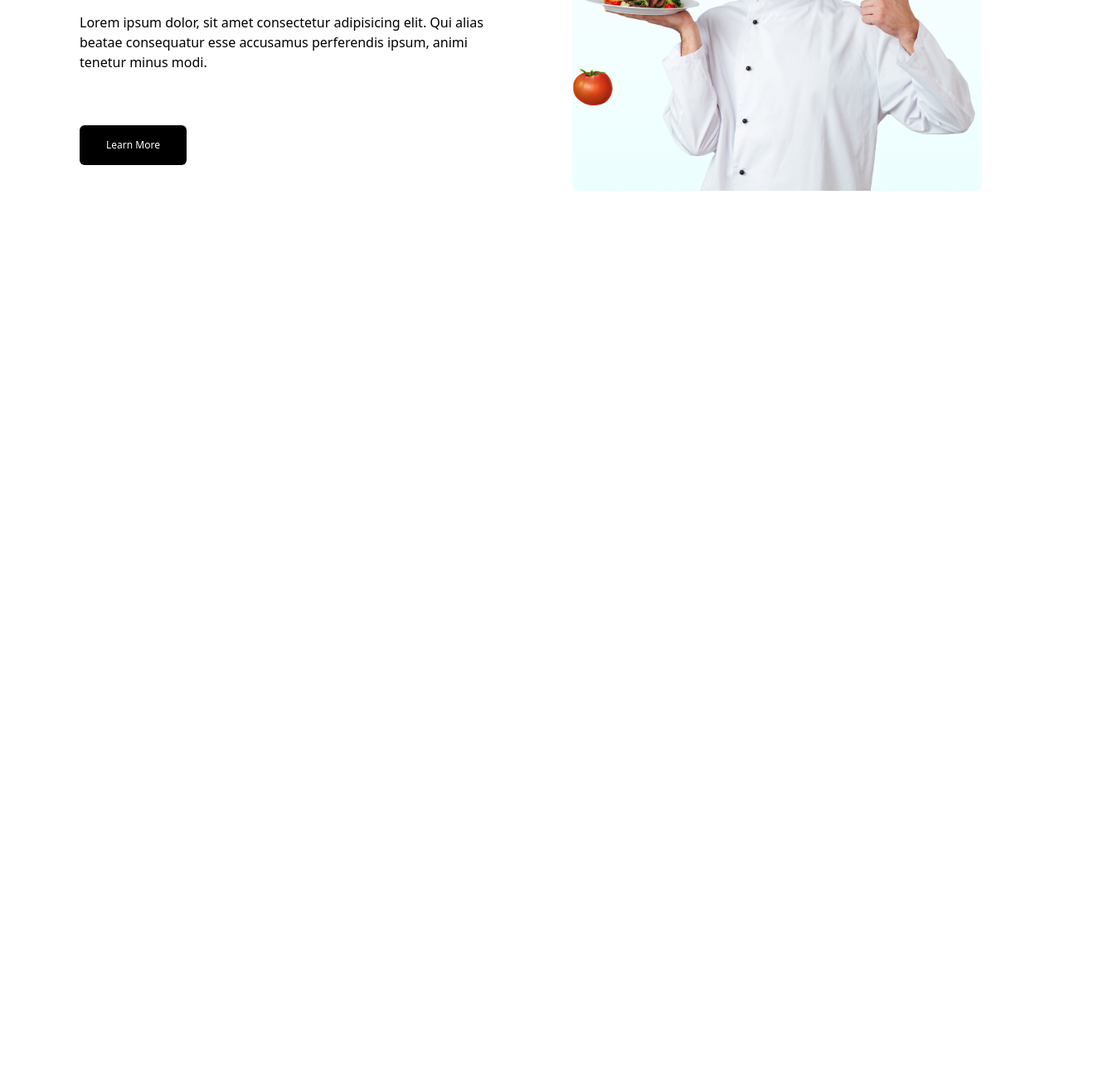
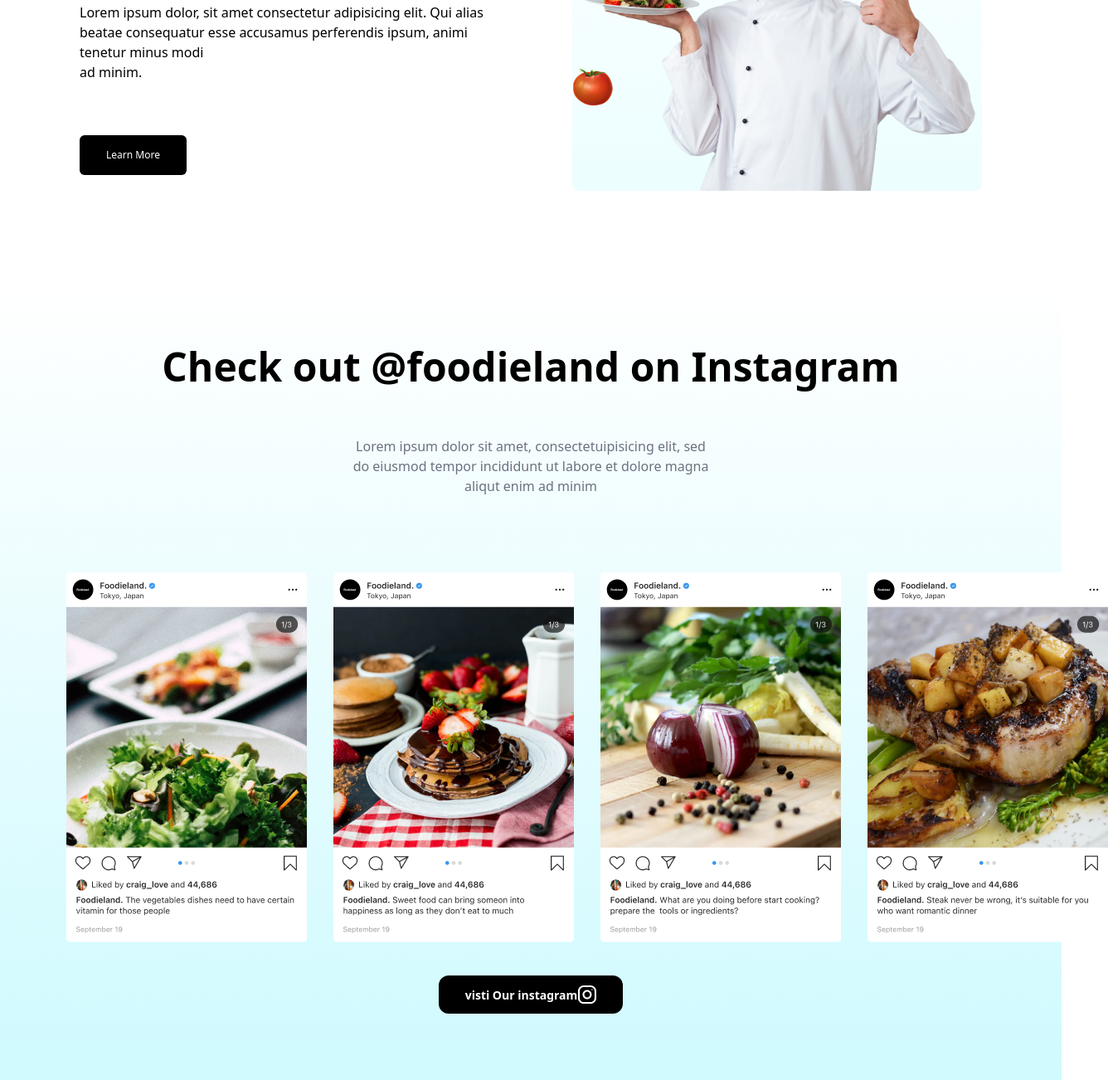
Before and after one commit to simonfornt/foodiland, a website built with Vite: page index.html in a window 1280 px wide. Shown: the part 3272-4574 px from the top of the page at 83% size, 1336 px wide, since content can reach past the window. Before the commit the page ends 3618 px from the top, so only its background shows below. Built offline with nearby package versions, Linux system fonts and the light colour scheme; files whose address does not match are found by name.

Commit message:
social section added

```diff
--- a/index.html
+++ b/index.html
@@ -208,7 +208,7 @@
             </p>
             <p>
                 Lorem ipsum dolor, sit amet consectetur adipisicing elit. Qui alias
-                 beatae consequatur esse accusamus perferendis ipsum, animi tenetur minus modi.
+                 beatae consequatur esse accusamus perferendis ipsum, animi tenetur minus modi <br> ad minim.
                 </p>
                 <button class=" text-white bg-black px-8 py-4 text-xs rounded-md mt-16">Learn More</button>
         </div>
@@ -225,5 +225,26 @@
 
 </section>
 
+<!--  end of chef section -->
+
+<section class="bg-gradient-to-t from-cyan-100 to-blue-40">
+    <div class=" py-10 md:mx-20 md:py-10">
+        <div class=" text-center">
+            <h2 class=" text-[48px] font-semibold leading-none py-8">Check out @foodieland on Instagram</h2>
+            <p class=" text-gray-500 px-3 py-7 md:mb-16 md:px-[340px]">Lorem ipsum dolor sit amet, consectetuipisicing elit, sed do eiusmod tempor
+                 incididunt ut labore et dolore magna aliqut enim ad minim </p>
+        </div>
+        <div class=" items-center flex flex-col md:flex-row gap-8">
+            <img  src="./asstes/Post.png" alt="">
+            <img  src="./asstes/post2.png" alt="">
+            <img src="./asstes/post3.png" alt="">
+            <img src="./asstes/post4.png" alt="">
+        </div>
+        <div class=" flex justify-center items-center text-center my-10">
+            <button class="flex text-[14px] text-white bg-black py-3 px-8 items-center font-semibold rounded-xl">visti Our instagram <img src="./asstes/ing.svg" alt=""></button>
+        </div>
+    </div>
+</section>
+
 </body>
 </html>
```
Also changed, not shown: asstes/Post.png (added), asstes/ing.svg (added), asstes/post2.png (added), asstes/post3.png (added), asstes/post4.png (added).
